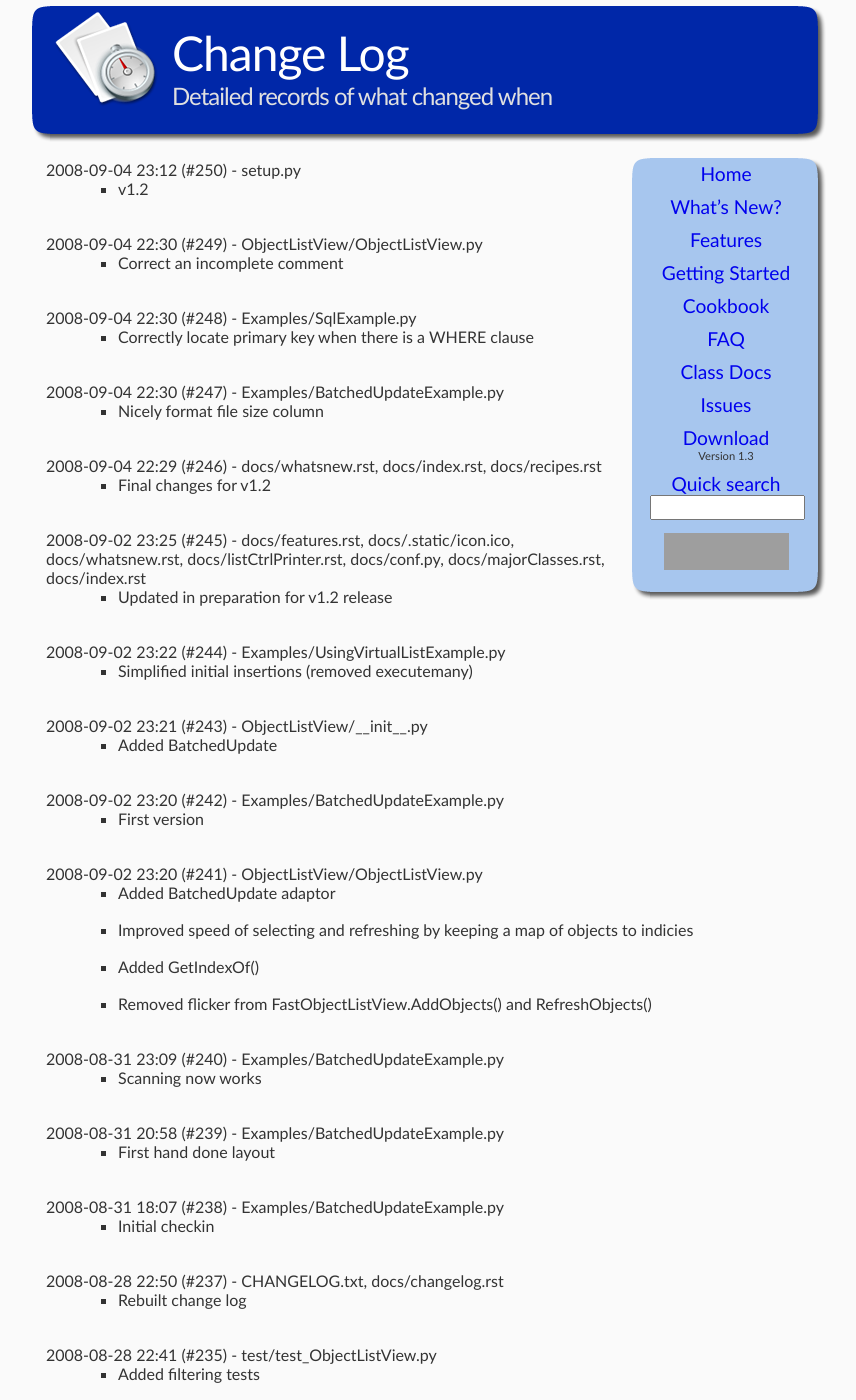
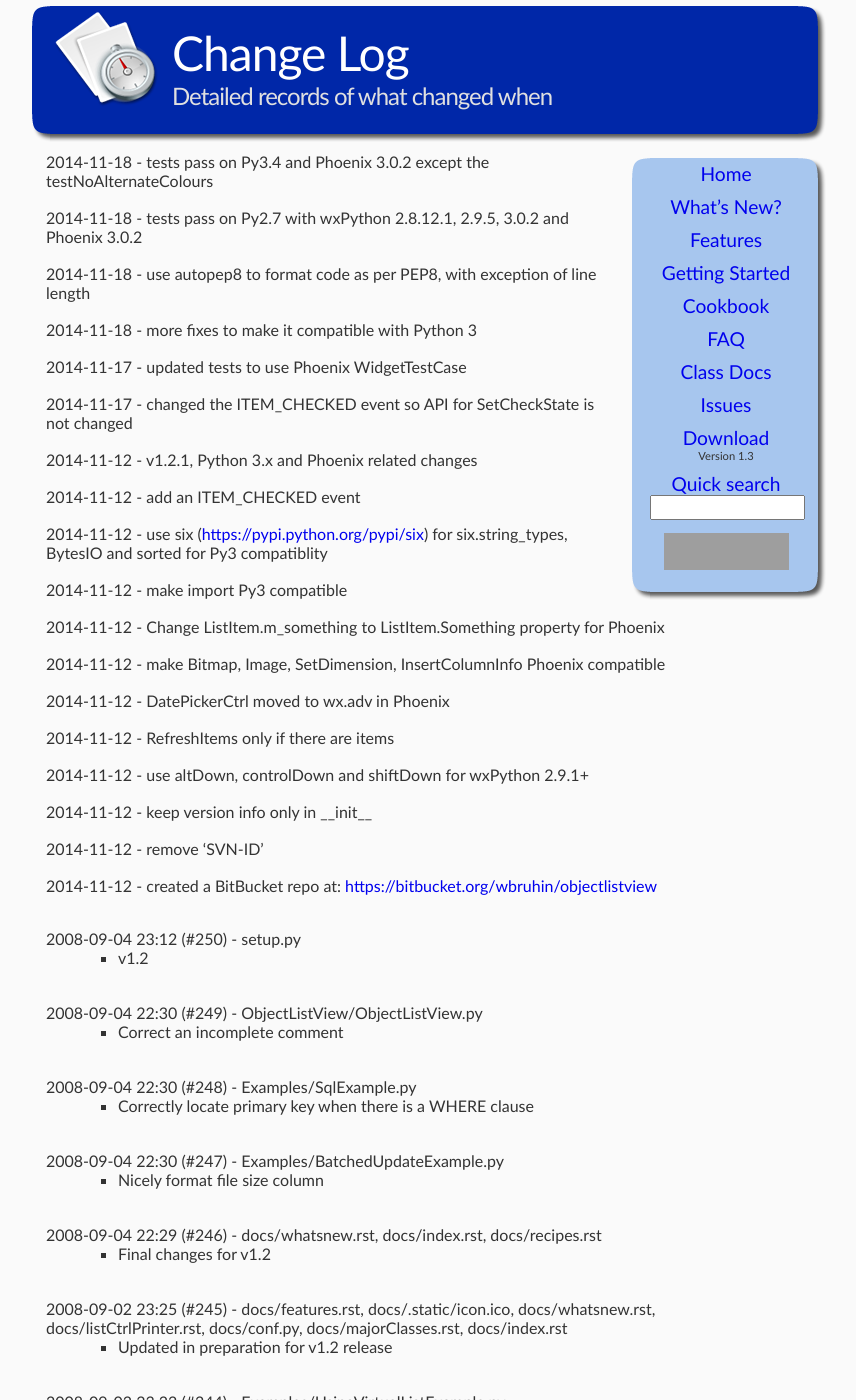
Before and after one commit to Utumno/objectlistview, a Sphinx documentation site: the page built from docs/changelog.rst, in a window 1280 px wide and 1400 px high. Shown: the whole window, without its empty margins (214-1070 px from the left). Built offline with Sphinx 7.4.7, drawn with Linux system fonts in a browser that asks for light colours; grey boxes are pictures that could not be loaded.

Commit message:
- version set to 1.3 - sync changelog.rst with changelog.txt

```diff
--- a/ObjectListView/__init__.py
+++ b/ObjectListView/__init__.py
@@ -16,7 +16,7 @@
 An ObjectListView provides a more convienent and powerful interface to a ListCtrl.
 """
 
-__version__ = '1.2.1'
+__version__ = '1.3'
 __copyright__ = "Copyright (c) 2008 Phillip Piper (phillip_piper@bigfoot.com)"
 
 from . ObjectListView import ObjectListView, VirtualObjectListView, ColumnDefn, FastObjectListView, GroupListView, ListGroup, BatchedUpdate
--- a/docs/changelog.rst
+++ b/docs/changelog.rst
@@ -4,6 +4,42 @@
 
 Change Log
 ==========
+
+2014-11-18 - tests pass on Py3.4 and Phoenix 3.0.2 except the testNoAlternateColours
+
+2014-11-18 - tests pass on Py2.7 with wxPython 2.8.12.1, 2.9.5, 3.0.2 and Phoenix 3.0.2
+
+2014-11-18 - use autopep8 to format code as per PEP8, with exception of line length
+
+2014-11-18 - more fixes to make it compatible with Python 3
+
+2014-11-17 - updated tests to use Phoenix WidgetTestCase
+
+2014-11-17 - changed the ITEM_CHECKED event so API for SetCheckState is not changed
+
+2014-11-12 - v1.2.1, Python 3.x and Phoenix related changes
+
+2014-11-12 - add an ITEM_CHECKED event
+
+2014-11-12 - use six (https://pypi.python.org/pypi/six) for six.string_types, BytesIO and sorted for Py3 compatiblity
+
+2014-11-12 - make import Py3 compatible
+
+2014-11-12 - Change ListItem.m_something to ListItem.Something property for Phoenix
+
+2014-11-12 - make Bitmap, Image, SetDimension, InsertColumnInfo Phoenix compatible
+
+2014-11-12 - DatePickerCtrl moved to wx.adv in Phoenix
+
+2014-11-12 - RefreshItems only if there are items
+
+2014-11-12 - use altDown, controlDown and shiftDown for wxPython 2.9.1+
+
+2014-11-12 - keep version info only in __init__
+
+2014-11-12 - remove 'SVN-ID'
+
+2014-11-12 - created a BitBucket repo at: https://bitbucket.org/wbruhin/objectlistview
 
 2008-09-04 23:12 (#250) - setup.py
   - v1.2
```
Also changed, not shown: docs/whatsnew.rst (+10 -0 lines).
